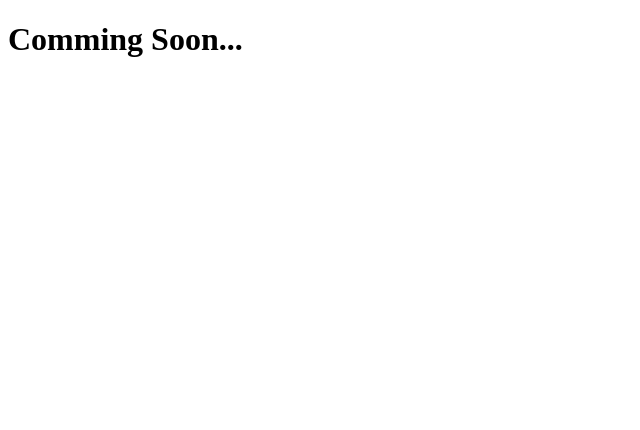
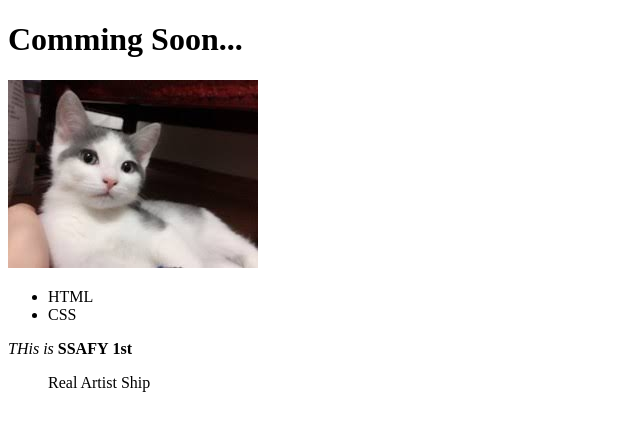
Before and after one commit to yummychuit/yummychuit.github.io, a plain HTML site: page index.html in a window 1280 px wide. Shown: the whole page, without its empty margins (0-640 px from the left). Drawn offline with Linux system fonts and the light colour scheme.

Commit message:
ss3|html|190114

```diff
--- a/index.html
+++ b/index.html
@@ -8,5 +8,30 @@
 </head>
 <body>
     <h1>Comming Soon...</h1>
+    <img src="./animals/cat1.jpg" alt="first cat"/>
+
+    <ul>
+        <li>HTML</li>
+        <li>CSS</li>
+    </ul>
+
+    <p>
+        <i>THis</i> <em>is</em> <b>SSAFY</b> <strong>1st</strong>
+    </p>
+
+    <blockquote>
+        Real Artist Ship
+    </blockquote>
+
+
+<!--
+    <header></header>
+    <nav></nav>
+    <aside></aside>
+    <section>
+        <article></article>
+        <article></article>
+    </section>
+    <footer></footer> -->
 </body>
 </html>
```
Also changed, not shown: images/html5.png (added), images/python.png (added).
